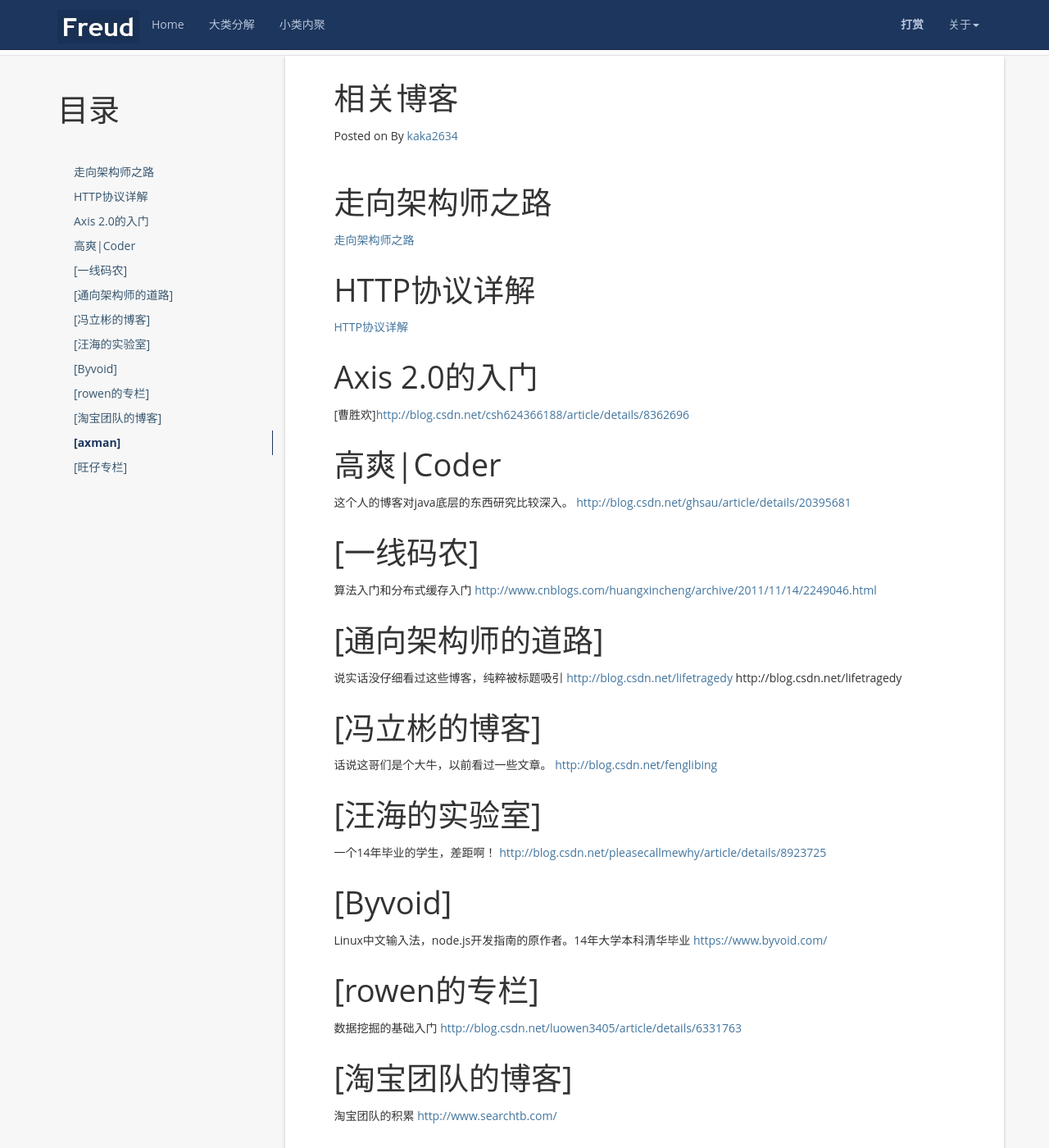
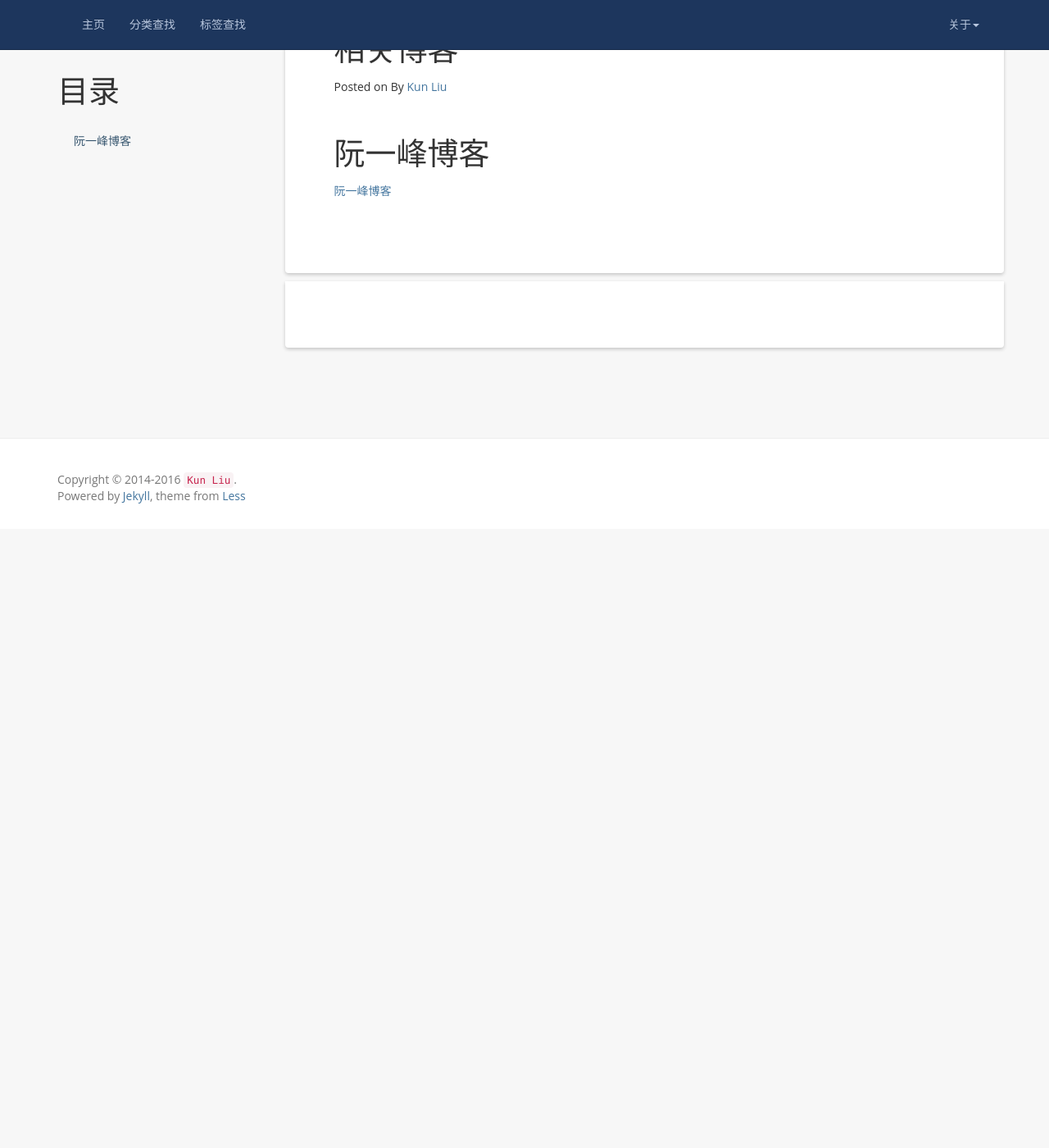
Before and after one commit to liukun2634/liukun2634.github.io, a Jekyll site: the page built from reference.md, in a window 1280 px wide and 1400 px high, scrolled down 279 px. Shown: the whole window at 82% size. Built offline with Jekyll 4.4.1, drawn with Linux system fonts in a browser that asks for light colours; comment, search, counter and statistics services are not loaded; after the commit the page ends 924 px from its top, so only the background shows below that; some of the changed text lies outside the part shown.

```diff
--- a/_config.yml
+++ b/_config.yml
@@ -1,14 +1,16 @@
 # Site settings
 name: Less Or More
 email: 996529090@qq.com
-author: kaka2634
-url: http://www.kaka2634.com
-resume_site: http://www.hifreud.com/Resume.io/
+author: Kun Liu
+url: https://kaka2634.github.io/
+#TODO：need resume pages
+resume_site: https://kaka2634.github.io/
 github: https://github.com/kaka2634/
-description: Actually, less is more!
-meta_description: 康志华;个人博客;学而不思则罔;思而不学则殆;生命不止;折腾不休
-motto: It's our wits that make us men.
-banner: 学而不思则罔，思而不学则殆。
+description: 我的博客
+meta_description: 我的博客
+name: 刘琨
+motto: 我的文章
+banner: 主人好像没有留下什么
 
 #permalink: /:categories/:year/:month/:day/:title/
 permalink: /:year/:month/:day/:title/
@@ -21,16 +23,3 @@ highlighter: rouge
 
 # Build settings
 markdown: kramdown
-
-FB:
-  comments :
-    provider : kaka2634
-    duoshuo:
-        short_name : kaka2634
-    disqus :
-        short_name : kaka2634
-    # facebook :
-    #   appid : 123
-    #   num_posts: 5
-    #   width: 580
-    #   colorscheme: light
--- a/_includes/header.html
+++ b/_includes/header.html
@@ -6,26 +6,20 @@
         <span class="icon-bar"></span>
         <span class="icon-bar"></span>
       </button>
-      <a href="/" class="navbar-brand">
-        <img src="{{ '/styles/images/logo.jpg' | prepend: site.baseurl }}">
-      </a>
     </div>
     <nav class="collapse navbar-collapse bs-navbar-collapse" role="navigation">
       <ul class="nav navbar-nav">
         <li>
-          <a href="{{ '/' | prepend: site.baseurl }}">Home</a>
+          <a href="{{ '/' | prepend: site.baseurl }}">主页</a>
         </li>
         <li>
-          <a href="{{ '/categories/' | prepend: site.baseurl }}">大类分解</a>
+          <a href="{{ '/categories/' | prepend: site.baseurl }}">分类查找</a>
         </li>
         <li>
-          <a href="{{ '/tag' | prepend: site.baseurl }}">小类内聚</a>
+          <a href="{{ '/tag' | prepend: site.baseurl }}">标签查找</a>
         </li>
       </ul>
       <ul class="nav navbar-nav navbar-right">
-        <li>
-          <a href="{{ '/donate/' | prepend: site.baseurl }}"><strong>打赏</strong></a>
-        </li>
         <li class="dropdown">
           <a href="#" class="dropdown-toggle" data-toggle="dropdown">关于<b class="caret"></b></a>
           <ul class="dropdown-menu">
@@ -33,9 +27,8 @@
             <li><a rel="nofollow" target="_blank" href="{{site.resume_site}}">关于作者</a></li>
             <li><a rel="nofollow" href="{{ '/books' | prepend: site.baseurl }}">我的书单</a></li>
             <li><a rel="nofollow" href="{{ '/reference' | prepend: site.baseurl }}">推荐博客</a></li>
-            <li><a href="{{ '/feed.xml' | prepend: site.baseurl }}">RSS订阅</a></li>
             <li class="divider"></li>
-            <li><a rel="nofollow" target="_blank" href="https://github.com/luoyan35714/LessOrMore.git">本项目</a></li>
+            <li><a rel="nofollow" target="_blank" href="https://github.com/kaka2634/kaka2634.github.io">源码地址</a></li>
           </ul>
         </li>
       </ul>
--- a/reference.md
+++ b/reference.md
@@ -6,67 +6,6 @@ permalink: /reference/
 
 * content
 {:toc}
+# 阮一峰博客
 
-
-走向架构师之路
-=====================
-[走向架构师之路](http://blog.csdn.net/cutesource/article/details/4901506)
-
-HTTP协议详解
-=====================
-[HTTP协议详解](http://www.jmarshall.com/easy/http/)
-
-Axis 2.0的入门
-=====================
-[曹胜欢][http://blog.csdn.net/csh624366188/article/details/8362696](http://blog.csdn.net/csh624366188/article/details/8362696)
-
-高爽|Coder
-=====================
-这个人的博客对java底层的东西研究比较深入。
-[http://blog.csdn.net/ghsau/article/details/20395681](http://blog.csdn.net/ghsau/article/details/20395681)
-
-[一线码农]
-=====================
-算法入门和分布式缓存入门
-[http://www.cnblogs.com/huangxincheng/archive/2011/11/14/2249046.html](http://www.cnblogs.com/huangxincheng/archive/2011/11/14/2249046.html)
-
-[通向架构师的道路]
-=====================
-说实话没仔细看过这些博客，纯粹被标题吸引
-[http://blog.csdn.net/lifetragedy](http://blog.csdn.net/lifetragedy)
-http://blog.csdn.net/lifetragedy
-
-[冯立彬的博客]
-=====================
-话说这哥们是个大牛，以前看过一些文章。
-[http://blog.csdn.net/fenglibing](http://blog.csdn.net/fenglibing)
-
-[汪海的实验室]
-=====================
-一个14年毕业的学生，差距啊！
-[http://blog.csdn.net/pleasecallmewhy/article/details/8923725](http://blog.csdn.net/pleasecallmewhy/article/details/8923725)
-
-[Byvoid]
-=====================
-Linux中文输入法，node.js开发指南的原作者。14年大学本科清华毕业
-[https://www.byvoid.com/](https://www.byvoid.com/)
-
-[rowen的专栏]
-=====================
-数据挖掘的基础入门
-[http://blog.csdn.net/luowen3405/article/details/6331763](http://blog.csdn.net/luowen3405/article/details/6331763)
-
-[淘宝团队的博客]
-=====================
-淘宝团队的积累
-[http://www.searchtb.com/](http://www.searchtb.com/)
-
-[axman]
-=====================
-多线程相关写的比较好
-[http://blog.csdn.net/axman/article/category/894625](http://blog.csdn.net/axman/article/category/894625)
-
-[旺仔专栏]
-=====================
-Windows下FFmpeg快速入门
-[http://blog.csdn.net/hemingwang0902/article/details/4382429](http://blog.csdn.net/hemingwang0902/article/details/4382429)
+[阮一峰博客](http://www.ruanyifeng.com/blog/)
```
Also changed, not shown: _posts/2014-11-17-welcome-to-jekyll.md (deleted, +0 -31 lines), _posts/2014-12-20-I-ve-Interviewed-100s-of-Candidates-and-the-Ones-I-Hire-Always-Do-This.markdown (deleted, +0 -45 lines), _posts/2016-08-27-how-to-use-this-jekyll-theme.md (deleted, +0 -124 lines), _posts/2016-10-26-git pages&jekyll.md (added, +72 -0 lines), books.md (+3 -12 lines), styles/images/freud.jpg (deleted), styles/images/jiezishu.jpg (deleted), styles/images/weixin.png (deleted), styles/images/zhifubao.PNG (deleted).
